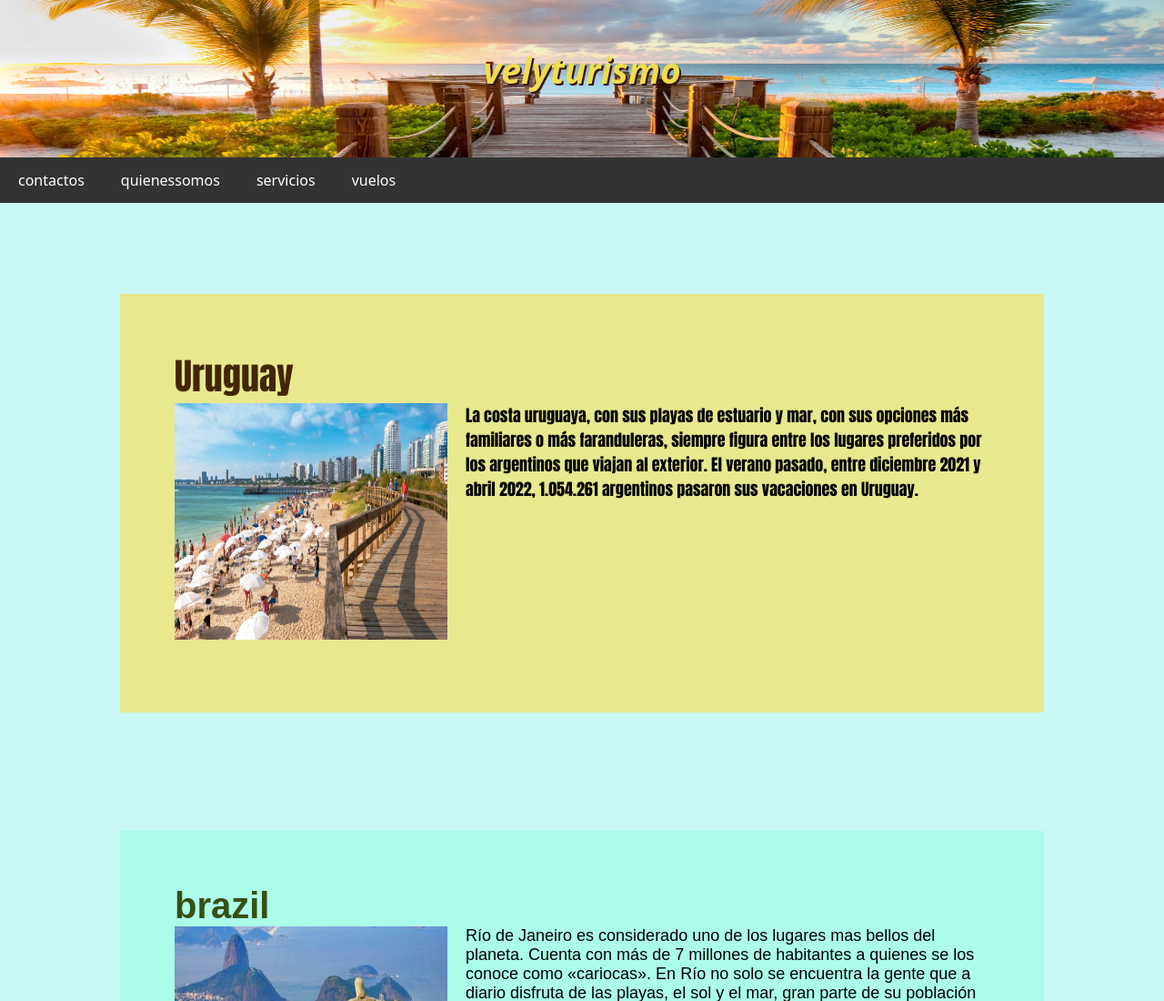
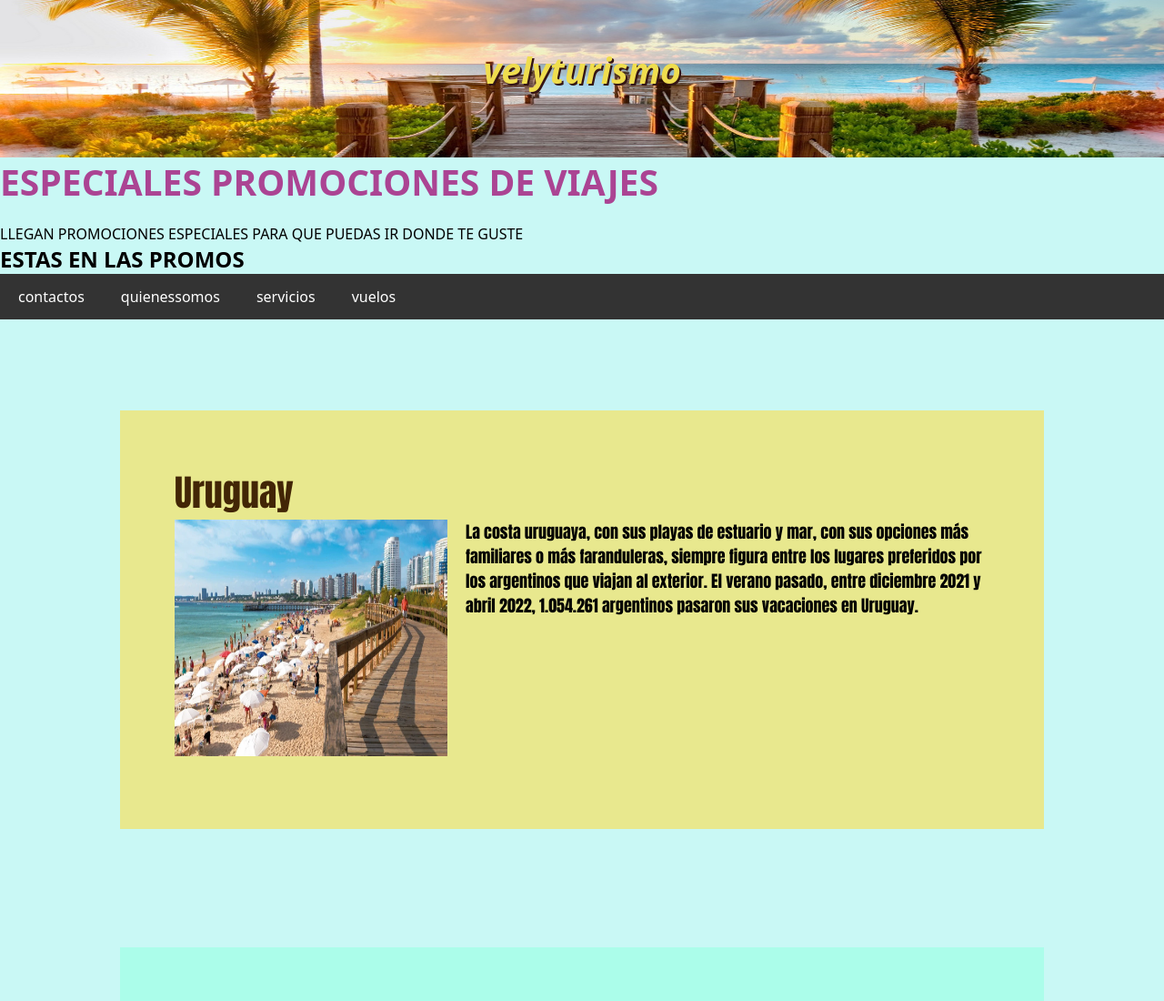
Before and after one commit to victor2221/velyturimo, a plain HTML site: page index.html in a window 1280 px wide. Shown: the top 1100 px of the page at 91% size. Drawn offline with Linux system fonts and the light colour scheme.

Commit message:
puse un main en el index

```diff
--- a/index.html
+++ b/index.html
@@ -18,7 +18,11 @@
 		<h1 class="titprincipal">velyturismo</h1>
 	</header>
 
-
+<main>
+	<h1>ESPECIALES PROMOCIONES DE VIAJES</h1>
+	<P>LLEGAN PROMOCIONES ESPECIALES PARA QUE PUEDAS IR DONDE TE GUSTE</P>
+	<H2>ESTAS EN LAS PROMOS</H2>
+</main>
 
 	<nav>
 
```
